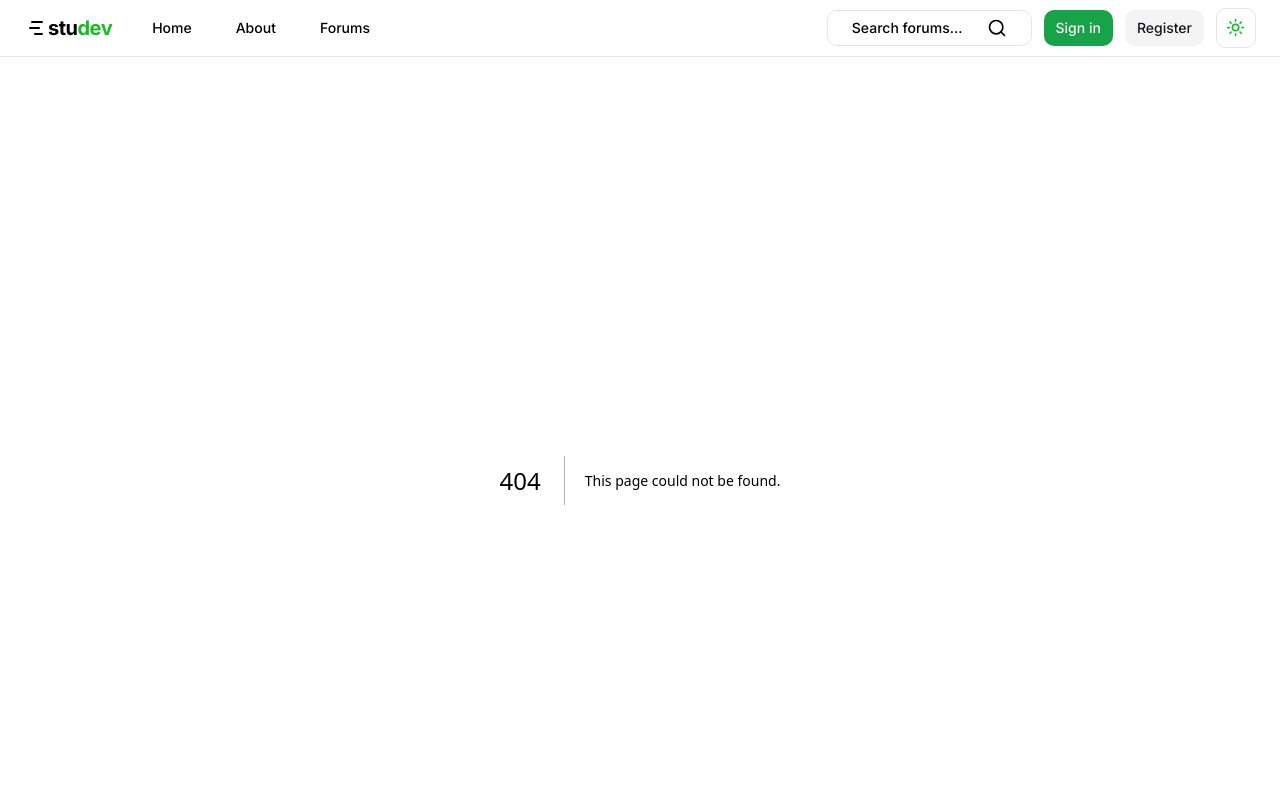
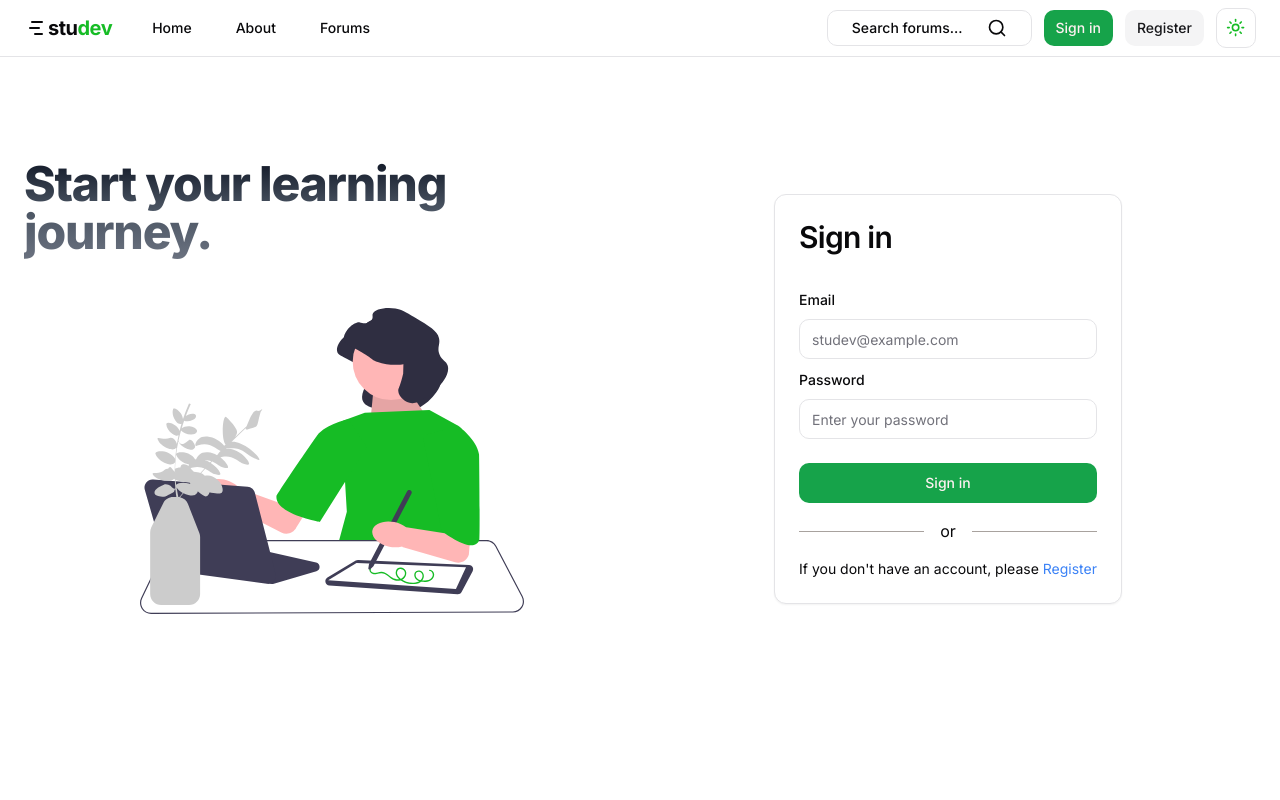
Before and after one commit to raishudesu/studev-forums, a Next.js app: page /sign-in in a window 1280 px wide. Before the commit this address had no page. Shown: the top 800 px of the page. Built offline with nearby package versions, Linux system fonts and the light colour scheme.

Commit message:
added sign in page

```diff
--- /dev/null
+++ b/src/app/loading.tsx
@@ -0,0 +1,14 @@
+import { Loader } from "lucide-react";
+
+const Loading = () => {
+  // You can add any UI inside Loading, including a Skeleton.
+  return (
+    <main className="flex justify-center items-center">
+      <div className="animate-spin">
+        <Loader color="#16BC25" size={30} />
+      </div>
+    </main>
+  );
+};
+
+export default Loading;
--- /dev/null
+++ b/src/app/sign-in/components/SigninCard.tsx
@@ -0,0 +1,19 @@
+import { Card, CardContent, CardHeader, CardTitle } from "@/components/ui/card";
+import SignInForm from "./SigninForm";
+
+const SigninCard = () => {
+  return (
+    <Card className="mt-6 max-w-md">
+      <CardHeader>
+        <CardTitle className="mt-10 scroll-m-20 pb-2 text-3xl font-semibold tracking-tight transition-colors first:mt-0">
+          Sign in
+        </CardTitle>
+      </CardHeader>
+      <CardContent>
+        <SignInForm />
+      </CardContent>
+    </Card>
+  );
+};
+
+export default SigninCard;
--- a/src/app/signin/page.tsx
+++ b/src/app/sign-in/components/SigninForm.tsx
@@ -15,25 +15,18 @@ import { Input } from "@/components/ui/input";
 import { Button } from "@/components/ui/button";
 import Link from "next/link";
 import { signIn } from "next-auth/react";
-
-const FormSchema = z.object({
-  email: z.string().min(1, "Email is required").email("Invalid email"),
-  password: z
-    .string()
-    .min(1, "Password is required")
-    .min(8, "Password must have than 8 characters"),
-});
+import { signinSchema } from "@/lib/zodSchemas";
 
 const SignInForm = () => {
-  const form = useForm<z.infer<typeof FormSchema>>({
-    resolver: zodResolver(FormSchema),
+  const form = useForm<z.infer<typeof signinSchema>>({
+    resolver: zodResolver(signinSchema),
     defaultValues: {
       email: "",
       password: "",
     },
   });
 
-  const onSubmit = async (values: z.infer<typeof FormSchema>) => {
+  const onSubmit = async (values: z.infer<typeof signinSchema>) => {
     const res = await signIn("credentials", {
       email: values.email,
       password: values.password,
@@ -53,7 +46,7 @@ const SignInForm = () => {
               <FormItem>
                 <FormLabel>Email</FormLabel>
                 <FormControl>
-                  <Input placeholder="mail@example.com" {...field} />
+                  <Input placeholder="studev@example.com" {...field} />
                 </FormControl>
                 <FormMessage />
               </FormItem>
@@ -84,10 +77,10 @@ const SignInForm = () => {
       <div className="mx-auto my-4 flex w-full items-center justify-evenly before:mr-4 before:block before:h-px before:flex-grow before:bg-stone-400 after:ml-4 after:block after:h-px after:flex-grow after:bg-stone-400">
         or
       </div>
-      <p className="text-center text-sm text-gray-600 mt-2">
+      <p className="text-center text-sm mt-2">
         If you don&apos;t have an account, please&nbsp;
         <Link className="text-blue-500 hover:underline" href="/sign-up">
-          Sign up
+          Register
         </Link>
       </p>
     </Form>
--- /dev/null
+++ b/src/app/sign-in/page.tsx
@@ -0,0 +1,28 @@
+import Image from "next/image";
+import SigninCard from "./components/SigninCard";
+import signin from "@/assets/signin.svg";
+import { headingGradient } from "@/components/home/Hero";
+
+const SigninPage = () => {
+  return (
+    <section className="w-full flex flex-col justify-center items-center gap-6 mt-10 lg:mt-20 ">
+      <div className="max-w-screen-2xl grid lg:grid-cols-2 justify-items-center items-center">
+        <div className="grid justify-items-center gap-12">
+          <h1
+            className={`pb-1 scroll-m-20 text-4xl font-extrabold tracking-tight lg:text-5xl ${headingGradient}`}
+          >
+            Start your learning journey.
+          </h1>
+          <Image
+            src={signin}
+            alt="learning-sketching"
+            className="hidden md:block max-w-sm"
+          />
+        </div>
+        <SigninCard />
+      </div>
+    </section>
+  );
+};
+
+export default SigninPage;
--- a/src/components/AuthBtns.tsx
+++ b/src/components/AuthBtns.tsx
@@ -1,9 +1,14 @@
+"use client";
+import { useRouter } from "next/navigation";
 import { Button } from "./ui/button";
 
 const AuthBtns = () => {
+  const router = useRouter();
   return (
     <>
-      <Button size={"sm"}>Sign in</Button>
+      <Button size={"sm"} onClick={() => router.push("/sign-in")}>
+        Sign in
+      </Button>
       <Button size={"sm"} variant={"secondary"}>
         Register
       </Button>
--- a/src/components/Header.tsx
+++ b/src/components/Header.tsx
@@ -4,7 +4,6 @@ import NavMenu from "./NavMenu";
 import { GanttChart, Search } from "lucide-react";
 import Sidebar from "./SideBar";
 import AuthBtns from "./AuthBtns";
-import { Button } from "./ui/button";
 import SearchBtn from "./SearchBtn";
 
 const Header = () => {
--- a/src/components/home/FeatureCard.tsx
+++ b/src/components/home/FeatureCard.tsx
@@ -4,7 +4,7 @@ import {
   CardHeader,
   CardTitle,
 } from "@/components/ui/card";
-import { TFeatureCard } from "@/lib/types";
+import { TFeatureCard } from "@/types/types";
 import { headingGradient } from "./Hero";
 
 const FeatureCard = ({ icon, characteristic, description }: TFeatureCard) => {
--- a/src/lib/zodSchemas.ts
+++ b/src/lib/zodSchemas.ts
@@ -40,7 +40,7 @@ export const signinSchema = z.object({
   email: z
     .string({ required_error: "Email is required" })
     .email({ message: "Enter a valid email" }),
-  pwd: z
+  password: z
     .string({ required_error: "Password is required" })
     .min(6, { message: "Password should be at least 6 characters long" }),
 });
```
Also changed, not shown: src/app/api/register/route.ts (renamed from src/app/api/user/route.ts), src/assets/signin.svg (added), src/types/types.ts (renamed from src/lib/types.ts).
